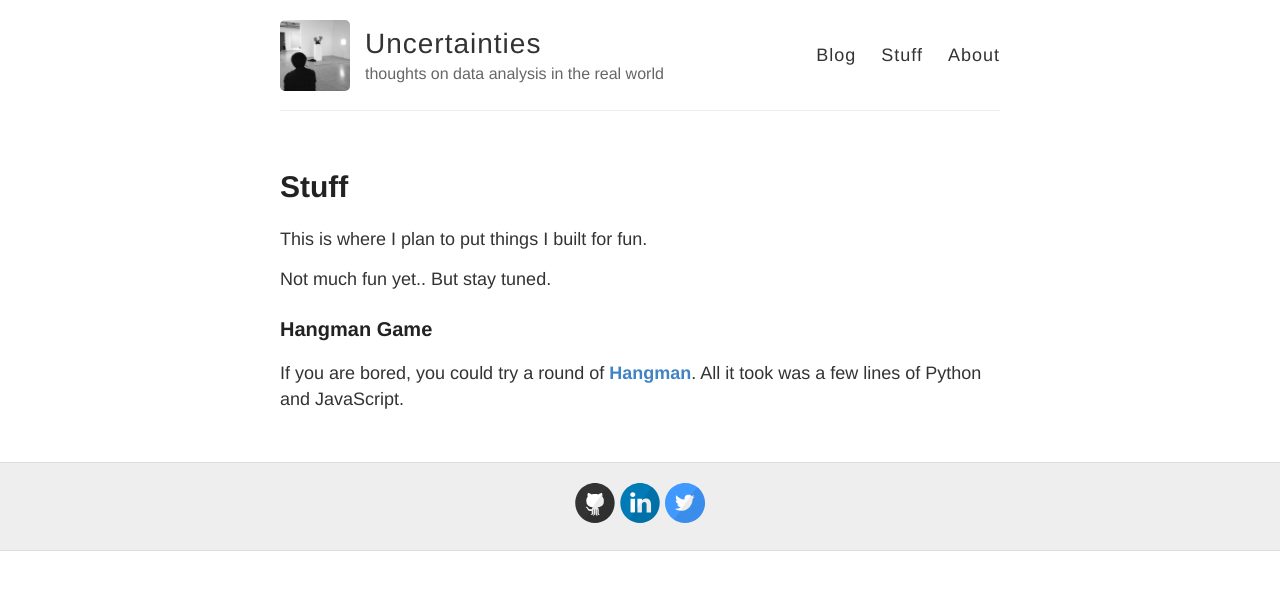
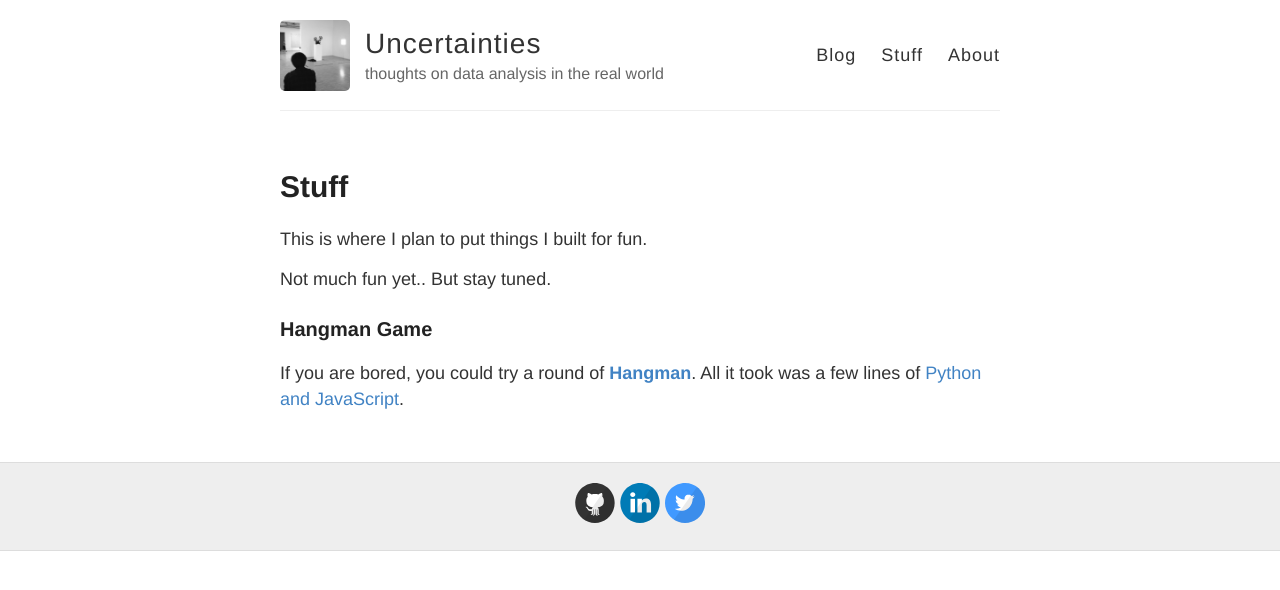
Before and after one commit to XiaoxiaoWang87/xiaoxiaowang87.github.io, a Jekyll site: the page built from stuff.md, in a window 1280 px wide. Shown: the top 590 px of the page. Built offline with Jekyll 4.4.1, drawn with Linux system fonts in a browser that asks for light colours; part of the change alters nothing that is shown.

Commit message:
add link

```diff
--- a/stuff.md
+++ b/stuff.md
@@ -9,4 +9,4 @@ Not much fun yet.. But stay tuned.
 
 ### Hangman Game
 
-If you are bored, you could try a round of **[Hangman](http://xiaoxiaowang87hangmangame.us/){:target="_blank"}**. All it took was a few lines of Python and JavaScript.
+If you are bored, you could try a round of **[Hangman](http://xiaoxiaowang87hangmangame.us/){:target="_blank"}**. All it took was a few lines of [Python and JavaScript](https://github.com/XiaoxiaoWang87/HangmanGame).
```
